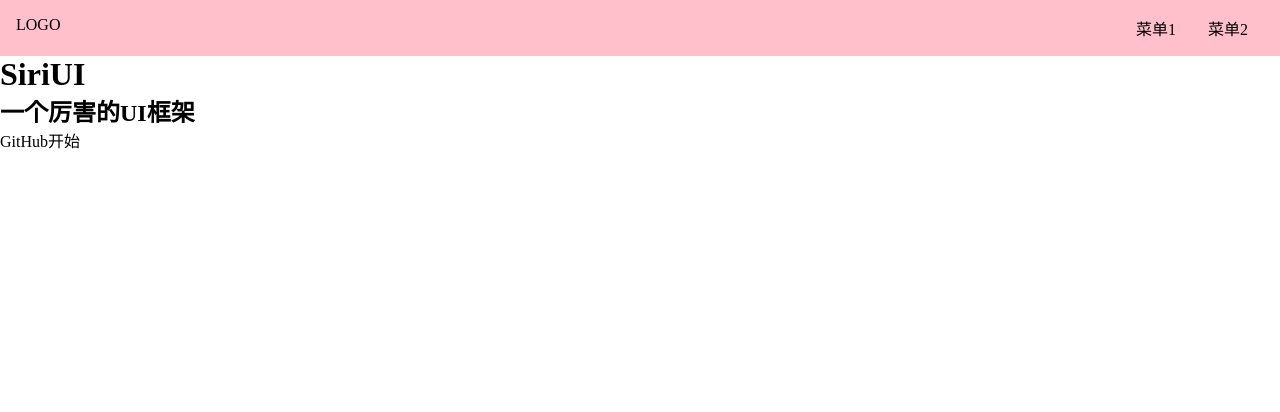
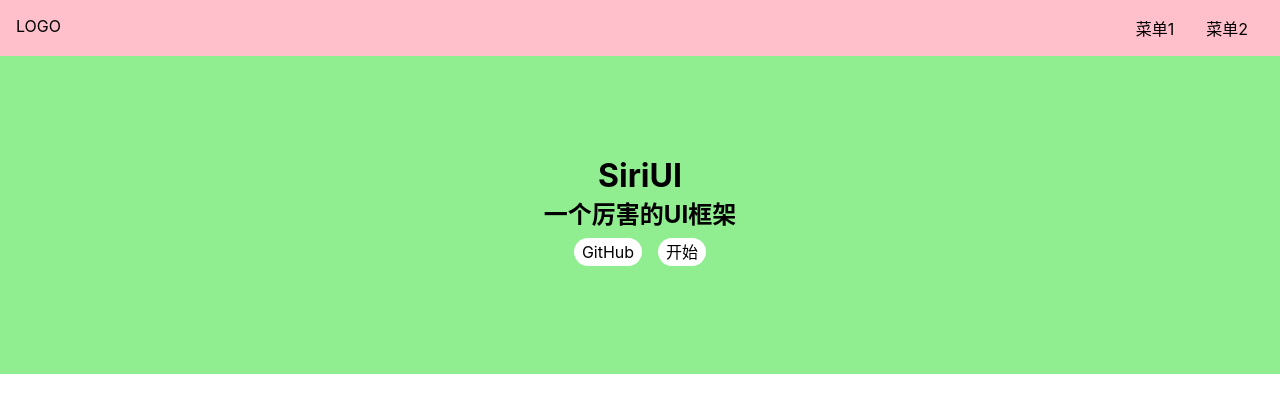
Before and after one commit to SiriusMlszx/peachui-siri, a Vue app: page /#/ in a window 1280 px wide. Shown: the top 412 px of the page. Built offline with nearby package versions, Linux system fonts and the light colour scheme.

Commit message:
Home页面CSS

```diff
--- a/src/index.scss
+++ b/src/index.scss
@@ -15,6 +15,11 @@
 
     &:hover {
     border-bottom: 1px solid;
+        cursor: pointer;
 }
 
 }
+body{
+    font-size: 16px;
+    font-family: -apple-system, "Noto Sans", "Helvetica Neue", Helvetica, "Nimbus Sans L", Arial, "Liberation Sans", "PingFang SC", "Hiragino Sans GB", "Noto Sans CJK SC", "Source Han Sans SC", "Source Han Sans CN", "Microsoft YaHei", "Wenquanyi Micro Hei", "WenQuanYi Zen Hei", "ST Heiti", SimHei, "WenQuanYi Zen Hei Sharp", sans-serif;
+}
--- a/src/views/Dock.vue
+++ b/src/views/Dock.vue
@@ -1,6 +1,6 @@
 <template>
   <div>
-    <Topnav/>
+    <TopNav/>
     <div class="content">
       <aside>边栏</aside>
       <main>主内容</main>
@@ -11,8 +11,8 @@
 
 <!--</style>-->
 <script>
-import Topnav from "../components/Topnav.vue"
+import TopNav from "../components/Topnav.vue"
 export default {
-  components: {Topnav}
+  components: {TopNav}
 }
 </script>
--- a/src/views/Home.vue
+++ b/src/views/Home.vue
@@ -1,6 +1,6 @@
 <template>
   <div>
-  <Topnav/>
+    <TopNav/>
     <div class="banner">
       <h1>SiriUI</h1>
       <h2>一个厉害的UI框架</h2>
@@ -12,12 +12,34 @@
   </div>
 </template>
 
+<script lang="ts">
+import TopNav from "../components/Topnav.vue";
+
+export default {
+  components: {TopNav}
+};
+</script>
+
 <style lang="scss" scoped>
-
+.banner{
+  padding: 100px 0;
+  display: flex;
+  justify-content: center;
+  align-items: center;
+  flex-direction: column;
+  background: lightgreen;
+  > .actions{
+    padding: 8px 0;
+    a{
+      margin: 0 8px;
+      background: #fff;
+      display: inline-block;
+      $h: 28px;
+      height: $h;
+      line-height: $h;
+      border-radius: $h/2;
+      padding: 0 8px;
+    }
+  }
+}
 </style>
-<script lang="ts">
-import Topnav from "../components/Topnav.vue"
-export default {
-  components: {Topnav}
-}
-</script>
```
Lines whose indentation alone changed are shown as unchanged.
